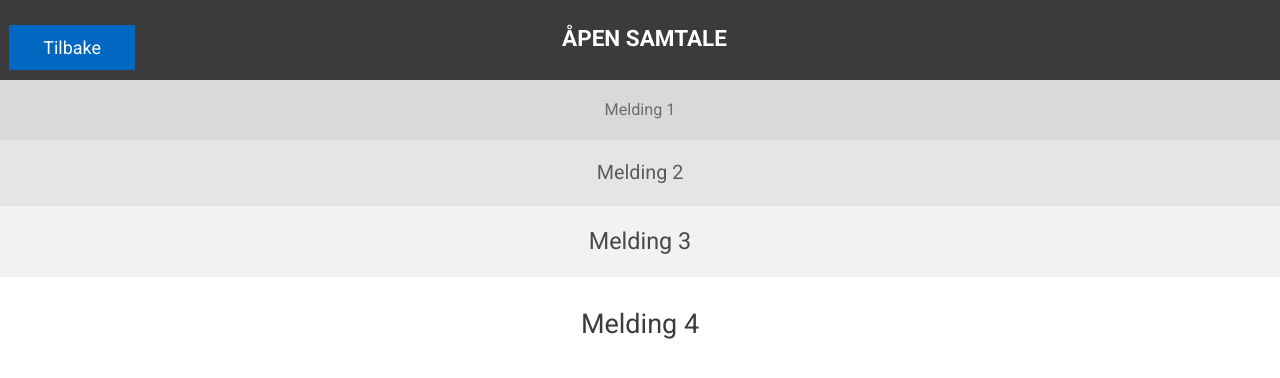
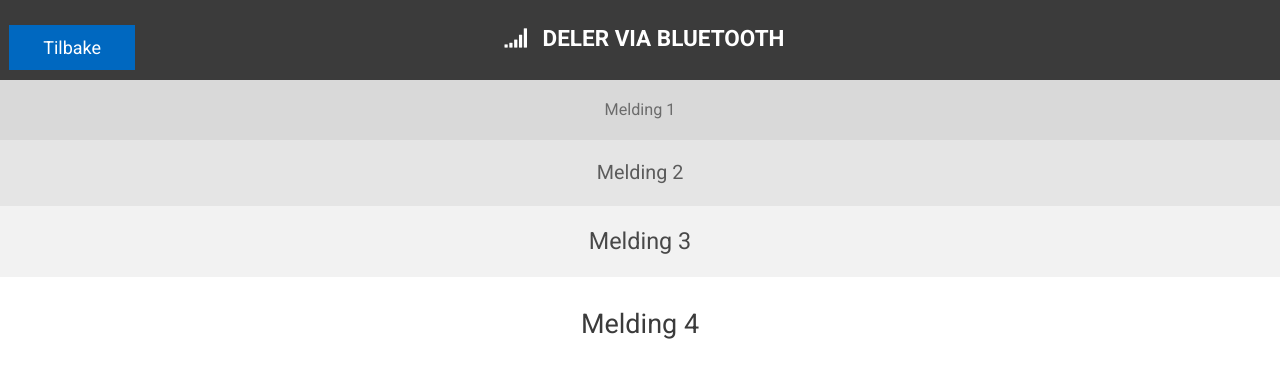
Before and after one commit to evenh/mmi-oblig3, a PHP site: page /samtale.php?mode=share in a window 1280 px wide. Shown: the top 378 px of the page. Run offline with PHP 8.4, Linux system fonts and the light colour scheme; some libraries are stand-ins or nearby versions.

Commit message:
Endringer relatert til ferdigstilling
- Bedre titler
- FontAwesome + dekningsikon BT

```diff
--- a/samtale.php
+++ b/samtale.php
@@ -6,6 +6,7 @@
 	<meta name="apple-mobile-web-app-capable" content="yes" />
 	<meta name="apple-mobile-web-app-status-bar-style" content="black-translucent" />
 	<link rel="stylesheet" type="text/css" href="http://fonts.googleapis.com/css?family=Roboto:400,400italic,700,700italic" />
+	<link rel="stylesheet" type="text/css" href="http://netdna.bootstrapcdn.com/font-awesome/4.0.3/css/font-awesome.css" />
 	<link rel="stylesheet" type="text/css" href="css/mmi.css" />
 	<link rel="apple-touch-icon" href="other/logo.png" />
 	<title>Signal</title>
@@ -13,13 +14,15 @@
 <body>
 
 	<?php
-	if (isset($_GET["name"])) {
-		$title = "Samtale med " . $_GET["name"];
+
+	if (isset($_GET["mode"])) {
+		$title = '<i class="fa fa-signal"></i> Deler via Bluetooth';
 	}
 
 	else {
-		$title = "Åpen samtale";
+		$title = "Lokal oversettelse";
 	}
+
 	?>
 
 	<div id="application" class="container">
```
